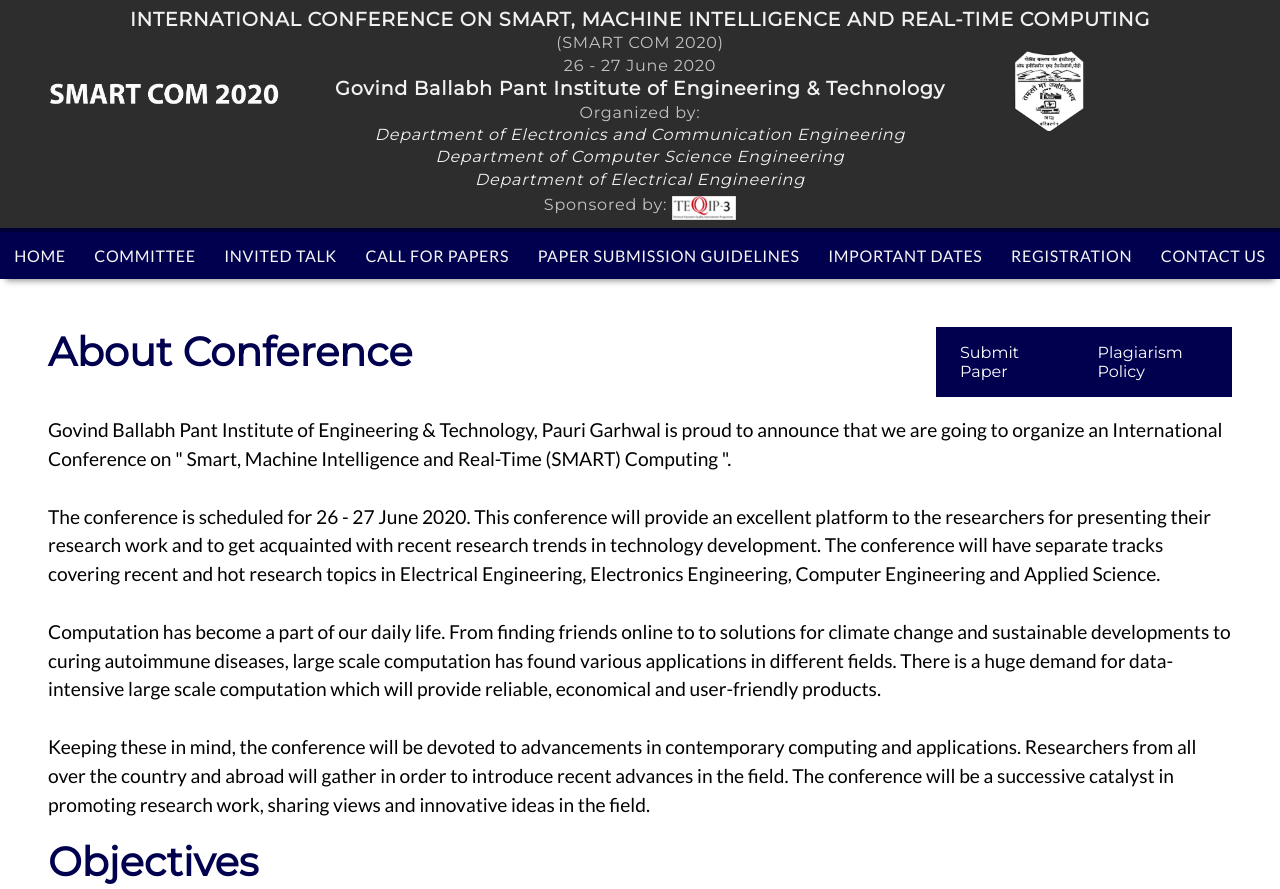
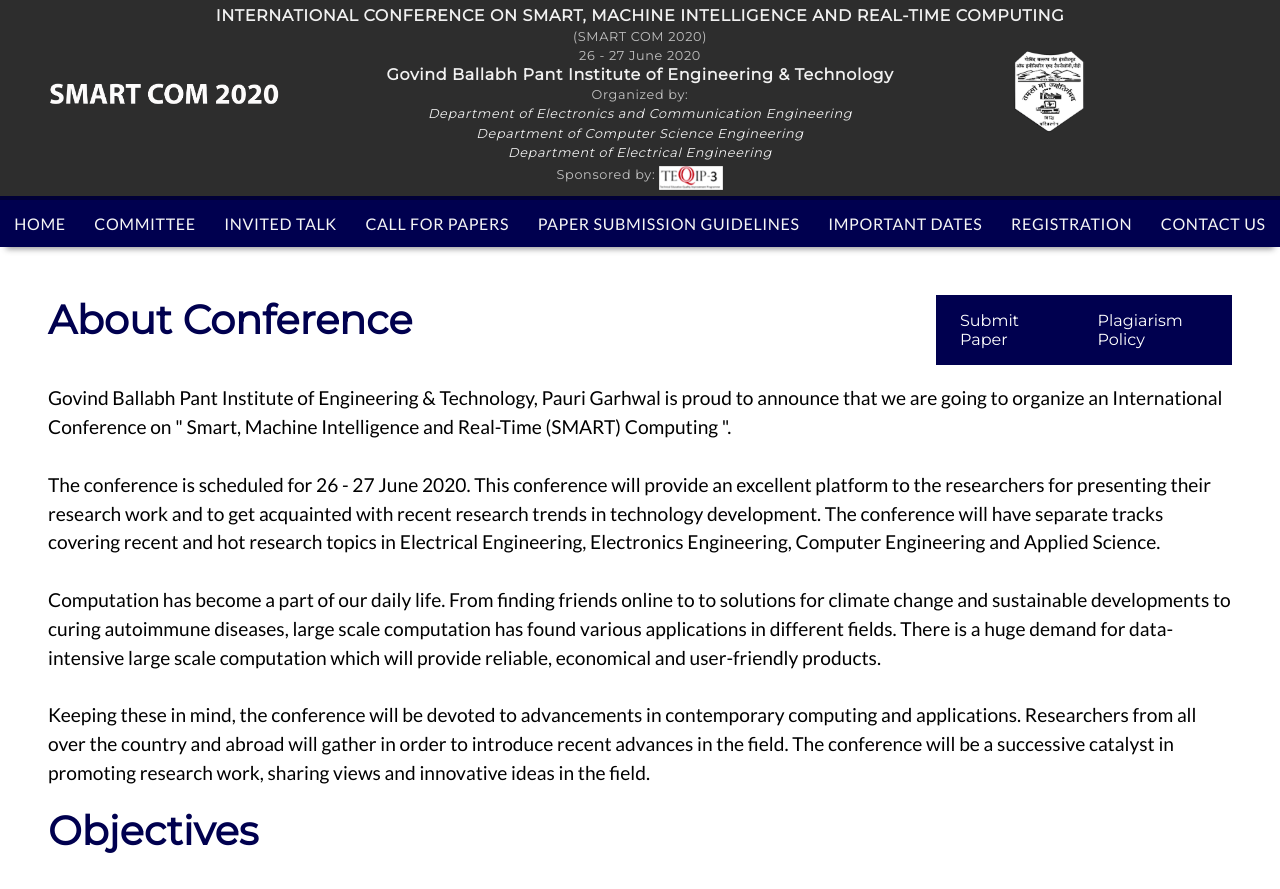
Before and after one commit to kartikey20/SMART-COM-2020-Website, a website: page index.html in a window 1280 px wide. Shown: the top 889 px of the page. Drawn offline with nearby package versions, Linux system fonts and the light colour scheme.

Commit message:
Reduced header font size, increased line height

```diff
--- a/css/index.css
+++ b/css/index.css
@@ -10,12 +10,12 @@ img {
   max-width: 100%;
 }
 div#header-container {
-  font-size: 1rem;
+  font-size: 0.8rem;
   padding-top: 0.5em;
   padding-bottom: 0.5em;
   display: flex;
   letter-spacing: 0.05em;
-  line-height: 140%;
+  line-height: 150%;
   justify-content: center;
   align-items: center;
   width: 100%;
@@ -26,7 +26,7 @@ div#header-container {
   font-family: Montserrat, sans-serif;
 }
 strong {
-  font-size: 1.2rem;
+  font-size: 1rem;
   color: #f1f1f1;
 }
 em {
```
